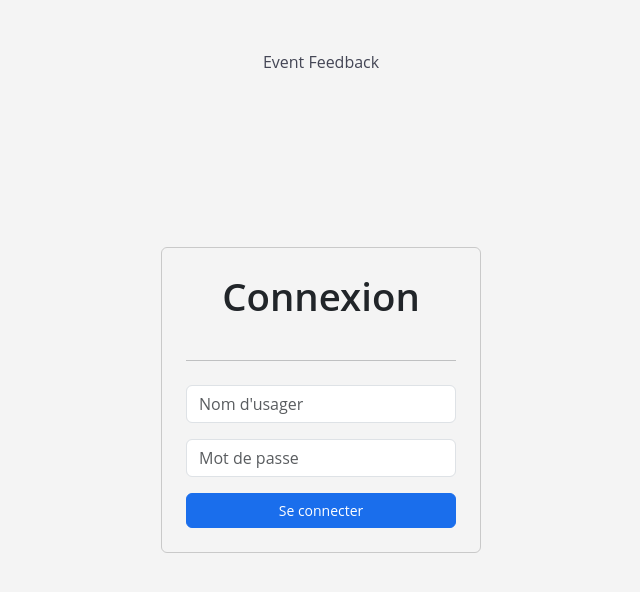
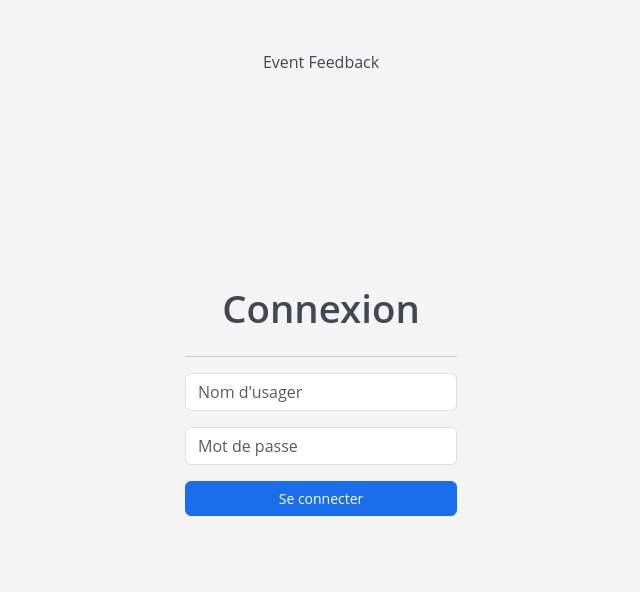
Before and after one commit to iddo7/event-feedback, a PHP site: page /php/login.php in a window 1280 px wide. Shown: the top 592 px of the page, without its empty margins (319-959 px from the left). Run offline with PHP 8.4, Linux system fonts and the light colour scheme.

Commit message:
Cleaning up login page

```diff
--- a/php/login.php
+++ b/php/login.php
@@ -96,14 +96,14 @@
     }
 ?>
 <body>
-    <div class="container">
-        <div class="row mt-5">
-            <div class="col-12 text-center">
+    <div class="container-fluid">
+        <div class="row">
+            <div class="col-12 text-center mt-5">
                 <span class="logo">Event Feedback</span>
             </div>
         </div>
     </div>
-    <div class="card p-4 screen-center col-md-3">
+    <div class="p-4 screen-center col-12 col-md-6 col-xl-3">
         <h1 class="text-center">Connexion</h1>
         <hr>
 
--- a/php/test-style.php
+++ b/php/test-style.php
@@ -15,7 +15,6 @@
                 <h1>Title H1</h1>
                 <h2>Title H2</h2>
                 <h3>Title H3</h3>
-                <h5>Title H5</h5>
 
                 <p>Paragraph lorem ipsum asodkas oas avpo ari.</p>
 
```
